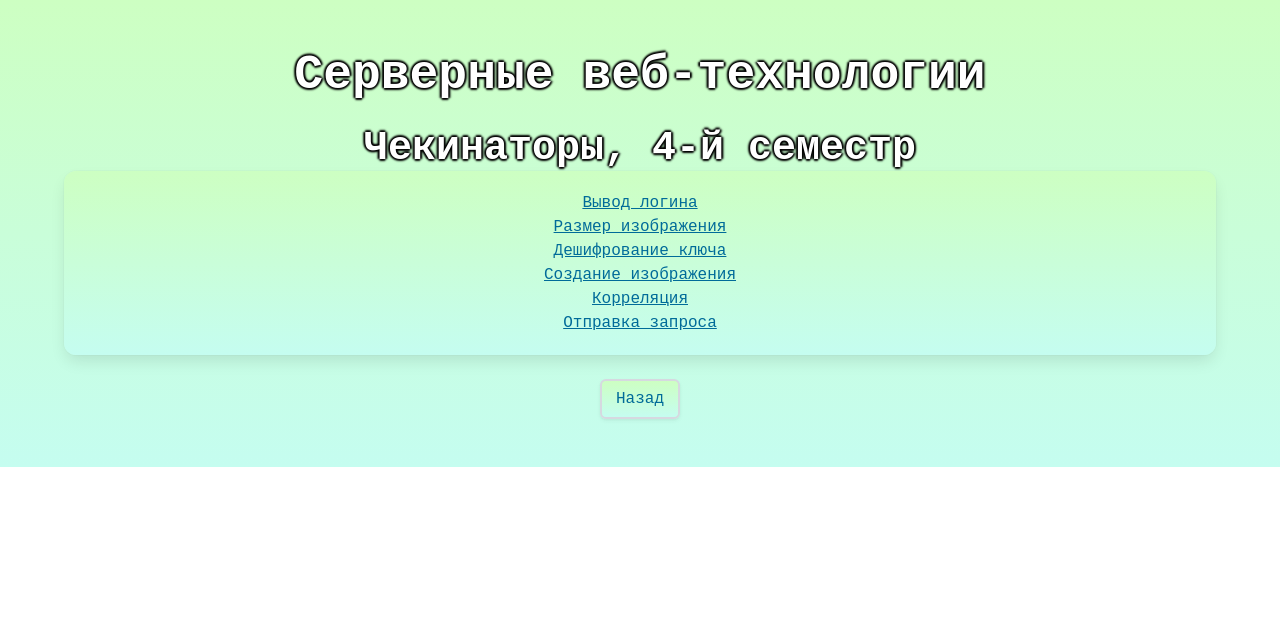
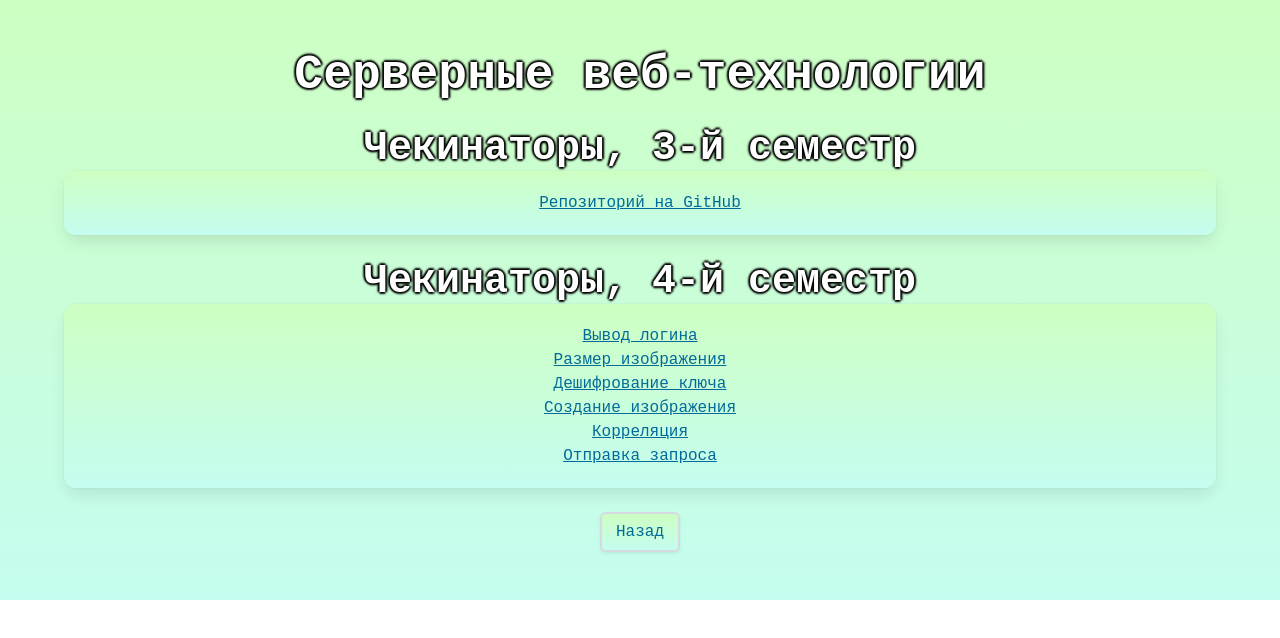
Before and after one commit to evgeniiayd/justbulma, a website: page svt.html in a window 1280 px wide. Drawn offline with Linux system fonts and the light colour scheme.

Commit message:
commit all

```diff
--- a/svt.html
+++ b/svt.html
@@ -12,6 +12,16 @@
             <div class="container has-text-centered has-text-white">
                 <div class="obvod">
                     <h1 class="title is-1 has-text-white">Серверные веб-технологии</h1>
+                    <h2 class="title is-2 has-text-white">Чекинаторы, 3-й семестр</h2>
+                </div>
+                    <div class="box svt-linear">
+                        <p>
+                        <a class="has-text-info-30 is-underlined" href="https://github.com/evgeniiayd/svt-chekinators-3sem">
+                                Репозиторий на GitHub
+                        </a>
+                        </p>
+                    </div>
+                <div class="obvod">
                     <h2 class="title is-2 has-text-white">Чекинаторы, 4-й семестр</h2>
                 </div>
                 <div class="box svt-linear">
@@ -20,7 +30,7 @@
                             Вывод логина
                     </a>
                     </p>
-                    <p></p>
+                    <p>
                     <a class="has-text-info-30 is-underlined" href="https://replit.com/@evgeniiayd/chekinator-imagesize">
                         Размер изображения
                     </a>
```
